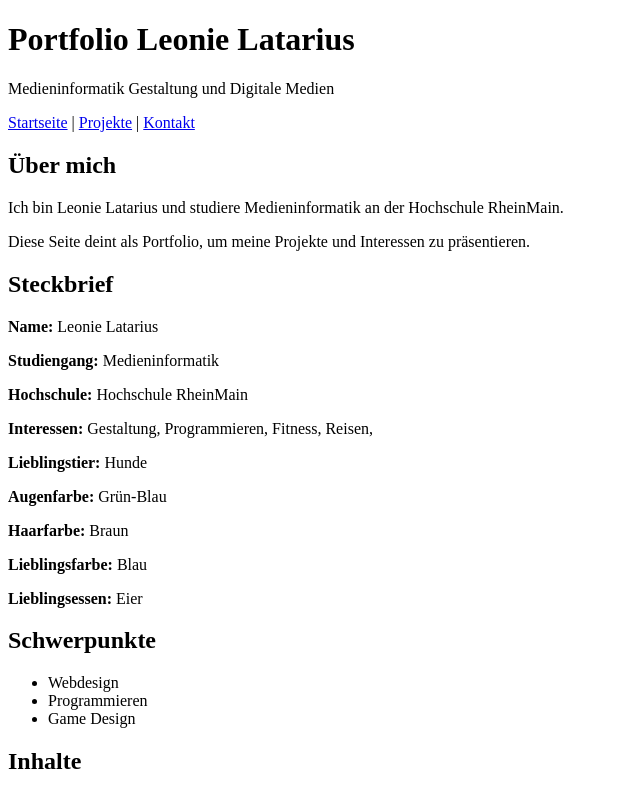
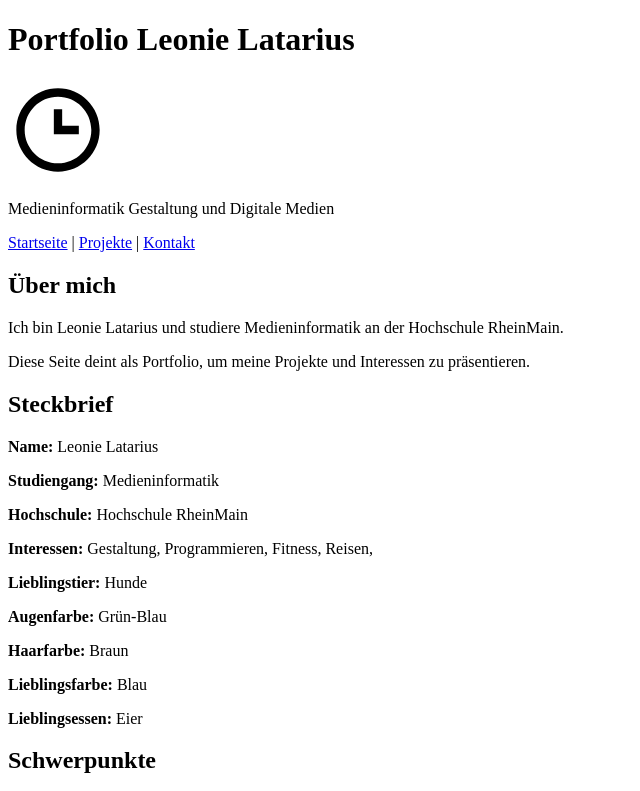
Before and after one commit to leonielatarius/meine-website-, a plain HTML site: page auszeichnungssprachen/index.html in a window 1280 px wide. Shown: the top 791 px of the page, without its empty margins (0-640 px from the left). Drawn offline with Linux system fonts and the light colour scheme.

Commit message:
Update index.html

```diff
--- a/auszeichnungssprachen/index.html
+++ b/auszeichnungssprachen/index.html
@@ -7,6 +7,9 @@
 <body>
     <header>
         <h1>Portfolio Leonie Latarius</h1>
+        <svg xmlns="http://www.w3.org/2000/svg" width="100" height="100" viewBox="0 0 24 24">
+            <path fill="currentColor" d="M12 2C6.48 2 2 6.48 2 12s4.48 10 10 10 10-4.48 10-10S17.52 2 12 2zm0 18c-4.41 0-8-3.59-8-8s3.59-8 8-8 8 3.59 8 8-3.59 8-8 8zm1-13h-2v6h6v-2h-4z"/>
+        </svg>
         <p>
             Medieninformatik
             Gestaltung und Digitale Medien
```
